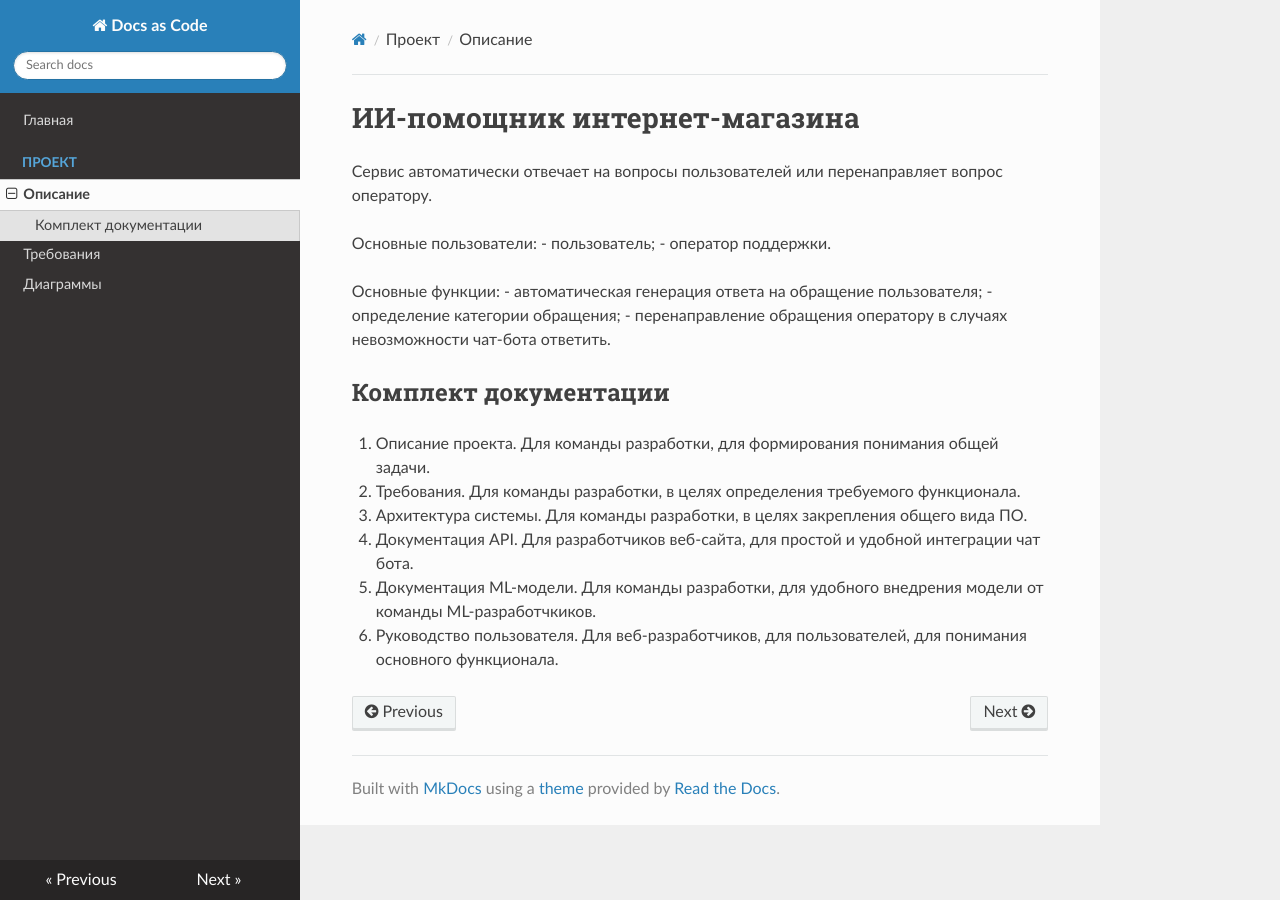
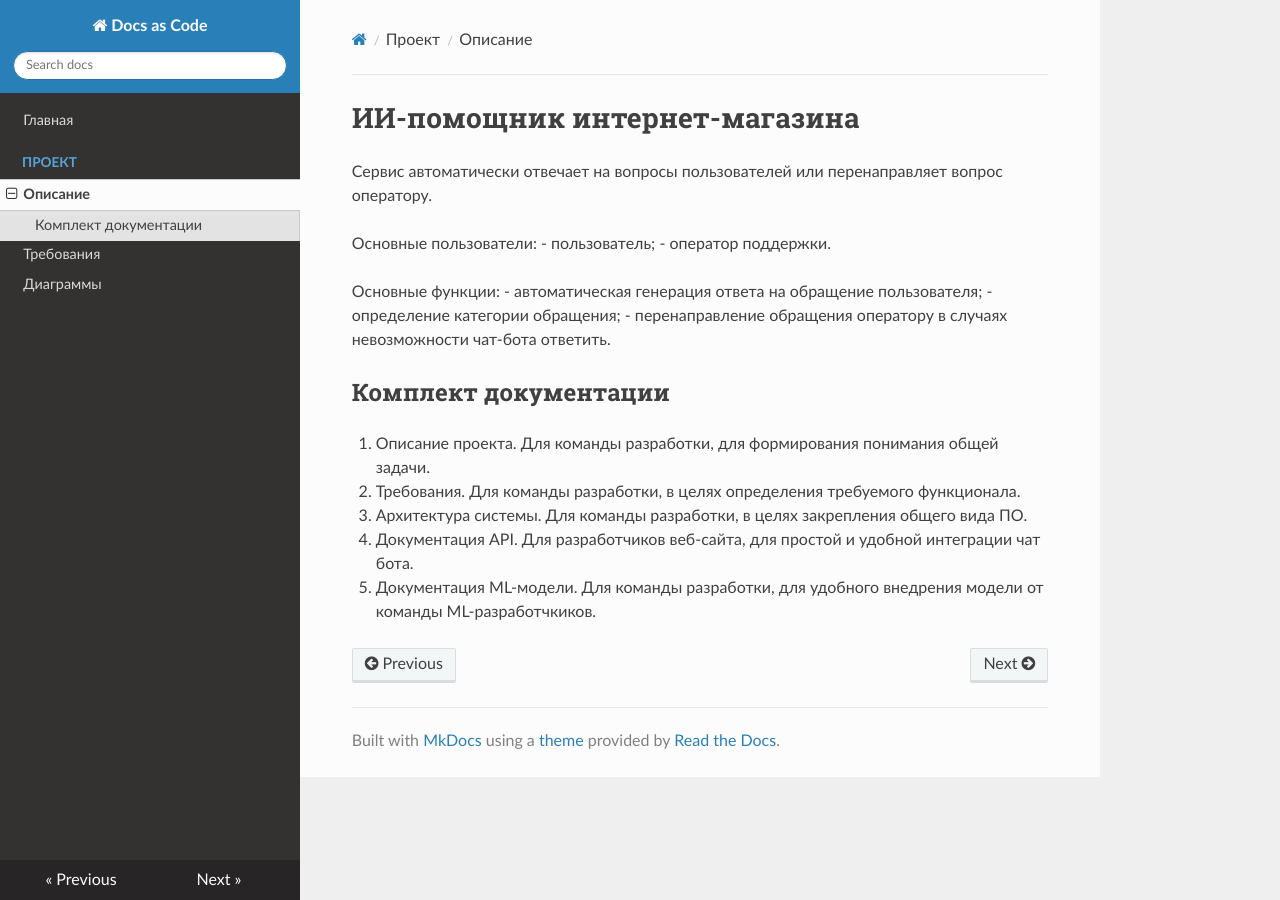
Before and after one commit to 1DarkL1ght/docs-as-code, an MkDocs documentation site: the page built from docs/project/overview.md, in a window 1280 px wide. Built offline with MkDocs 1.6.1, drawn with Linux system fonts in a browser that asks for light colours; nearby versions of some CDN libraries.

```diff
--- a/docs/project/overview.md
+++ b/docs/project/overview.md
@@ -18,4 +18,3 @@
 3. Архитектура системы. Для команды разработки, в целях закрепления общего вида ПО.
 4. Документация API. Для разработчиков веб-сайта, для простой и удобной интеграции чат бота.
 5. Документация ML-модели. Для команды разработки, для удобного внедрения модели от команды ML-разработчкиков.
-6. Руководство пользователя. Для веб-разработчиков, для пользователей, для понимания основного функционала.
```
